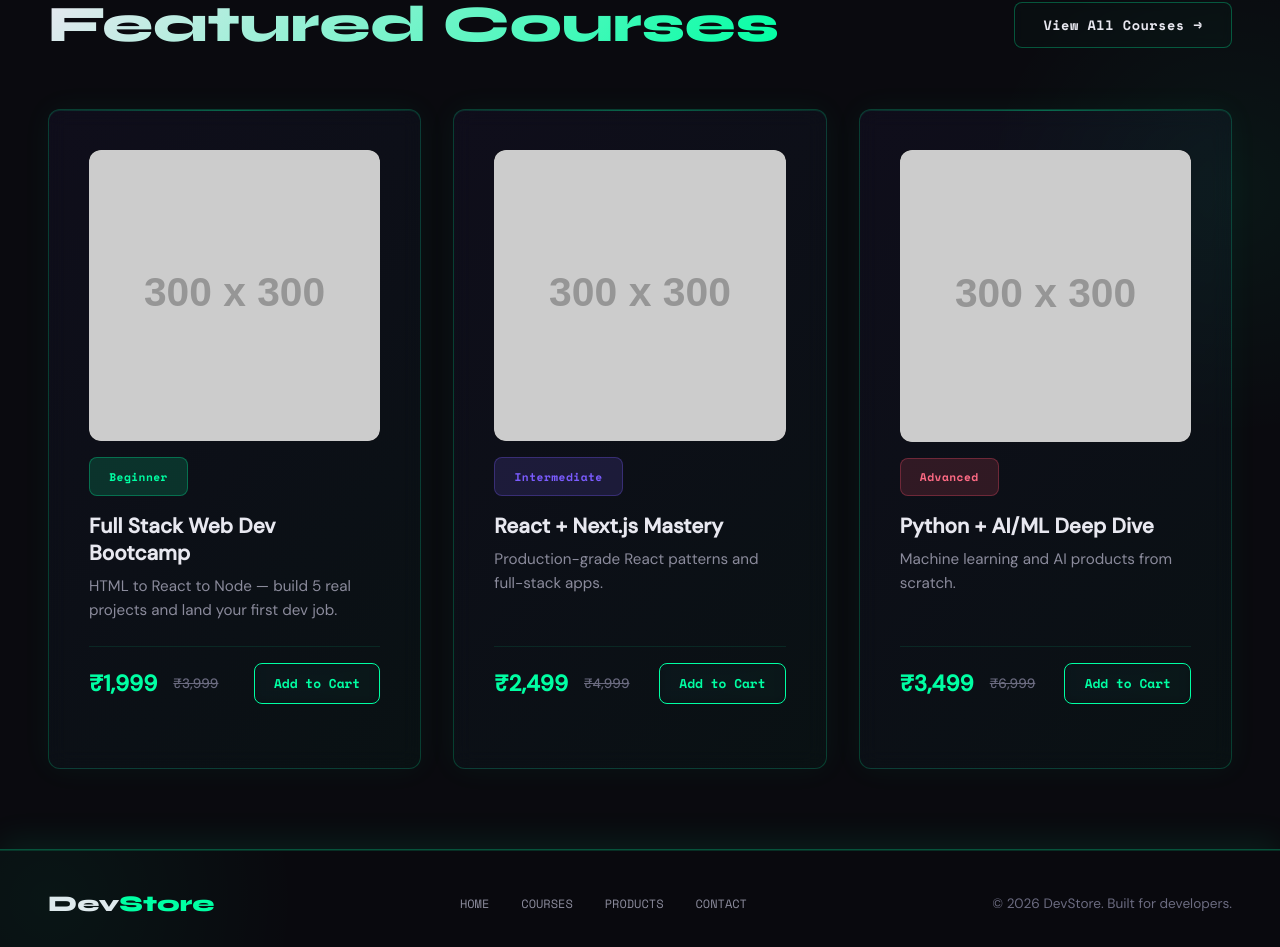
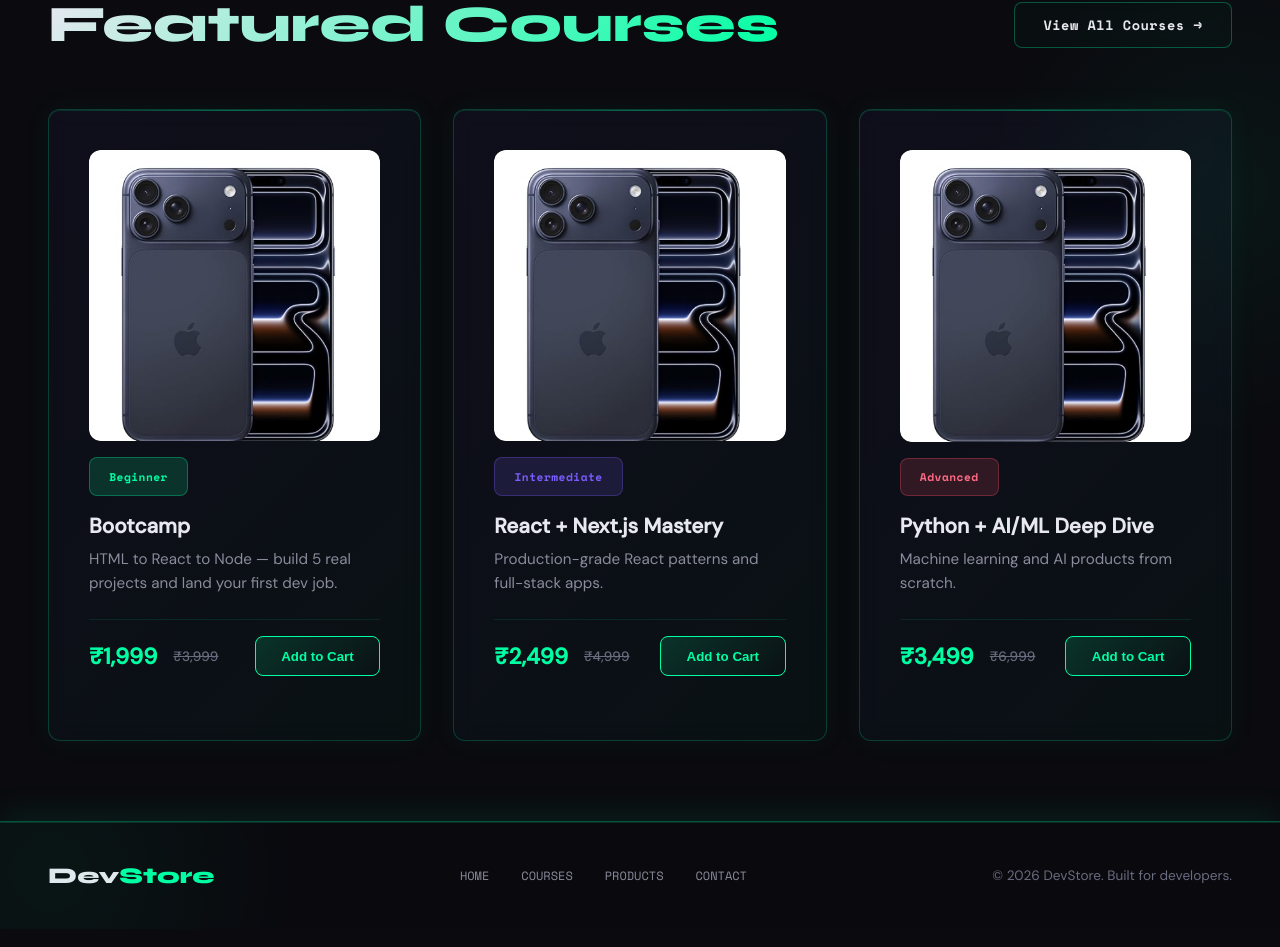
Before and after one commit to shahzad84/My_website_7.0, a React (Create React App) app in the folder frontend/: page / in a window 1280 px wide. Shown: the part 1605-2552 px from the top of the page. Built offline with nearby package versions, Linux system fonts and the light colour scheme.

Commit message:
improve  some id  issue

```diff
--- a/frontend/src/App.js
+++ b/frontend/src/App.js
@@ -34,7 +34,7 @@
         <Route path="/youtube" element={<Youtube />} />
         <Route path="/success" element={<Success />} />
         <Route path="/youtube/video/:id" element={<VideoPage />} />
-        <Route path="/courses/Course/:id" element={<CoursePage />} />
+        <Route path="/courses/course/:id" element={<CoursePage />} />
         <Route path="/products/product/:id" element={<ProductPage/>} />
       </Routes>
       <Footer />
--- a/frontend/src/components/Cart.js
+++ b/frontend/src/components/Cart.js
@@ -8,20 +8,22 @@
 
   // ✅ Calculate total dynamically
   const total = cart.reduce((acc, item) => {
-    const price = Number(item.price.replace(/[^0-9]/g, ""));
+    const price = parseInt(item.price?.replace(/[^\d]/g, ""), 10) || 0;
     return acc + price * item.qty;
   }, 0);
+  const totalItems = cart.reduce((acc, item) => acc + item.qty, 0);
   const navigate = useNavigate();
   return (
     <div className="cart">
       {/* BACK BUTTON */}
-        <button className="back-btn" onClick={() => navigate(-1)}>
-          ← Back
-        </button>
+
       {/* HEADER */}
       <div className="cart-header">
+        <button className="back-btn" onClick={() => navigate(-1)}>
+         ← Back
+        </button>
         <h1>Your Cart</h1>
-        <p>{cart.length} items</p>
+        <p>{totalItems} item{totalItems !== 1 && "s"}</p>
       </div>
 
       {/* EMPTY STATE */}
@@ -32,7 +34,7 @@
           {/* CART ITEMS */}
           <div className="cart-grid">
             {cart.map((item) => (
-              <div className="cart-card" key={item.id}>
+              <div className="cart-card" key={`${item.type}-${item.id}`}>
 
                 {/* IMAGE */}
                 <div className="cart-image">
@@ -50,16 +52,16 @@
 
                   {/* ACTIONS */}
                   <div className="cart-actions">
-                    <button onClick={() => decreaseQty(item.id)}>-</button>
+                    <button onClick={() => decreaseQty(item.id, item.type)}>-</button>
                     <span>{item.qty}</span>
-                    <button onClick={() => increaseQty(item.id)}>+</button>
+                    <button onClick={() => increaseQty(item.id, item.type)}>+</button>
                   </div>
                 </div>
 
                 {/* REMOVE */}
                 <button
                   className="remove-btn"
-                  onClick={() => removeFromCart(item.id)}
+                  onClick={() => removeFromCart(item.id, item.type)}
                 >
                   ✕
                 </button>
--- a/frontend/src/components/Courses.js
+++ b/frontend/src/components/Courses.js
@@ -3,9 +3,9 @@
 import { useNavigate } from "react-router-dom";
 import { images } from "./images";
 import { useCart } from "../context/CartContext";
-const allCourses = [
+export const courses = [
   {
-    id:1,
+    id: "course-1",
     type: "course",
     level: "Beginner",
     image: images.phone,
@@ -17,7 +17,7 @@
     tagClass: "tag-beginner",
   },
   {
-    id:2,
+    id: "course-2",
     type: "course",
     level: "Intermediate",
     image: images.phone,
@@ -29,7 +29,7 @@
     tagClass: "tag-inter",
   },
   {
-    id:3,
+    id: "course-3",
     type: "course",
     level: "Advanced",
     image: images.phone,
@@ -41,7 +41,7 @@
     tagClass: "tag-adv",
   },
   {
-    id:4,
+    id: "course-4",
     type: "course",
     level: "Beginner",
     image: images.phone,
@@ -53,7 +53,7 @@
     tagClass: "tag-beginner",
   },
   {
-    id:5,
+    id: "course-5",
     type: "course",
     level: "Intermediate",
     image: images.phone,
@@ -65,7 +65,7 @@
     tagClass: "tag-inter",
   },
   {
-    id:6,
+    id: "course-6",
     type: "course",
     level: "Advanced",
     image: images.phone,
@@ -91,7 +91,7 @@
       </div>
 
       <div className="courses-grid">
-        {allCourses.map((course, index) => (
+        {courses.map((course, index) => (
           <div
             className="course-card"
             key={course.id}
@@ -122,7 +122,7 @@
               </div>
 
               <button
-                className="course-btn"
+                className="buy-btn"
                 onClick={(e) => {
                   e.stopPropagation();
 
--- a/frontend/src/components/FeaturedCourses.js
+++ b/frontend/src/components/FeaturedCourses.js
@@ -3,38 +3,7 @@
 import "./FeaturedCourses.css";
 import { images } from "./images";
 import { useCart } from "../context/CartContext";
-const courses = [
-  {
-    id: 1,
-    level: "Beginner",
-    image: "https://via.placeholder.com/300",
-    title: "Full Stack Web Dev Bootcamp",
-    desc: "HTML to React to Node — build 5 real projects and land your first dev job.",
-    price: "₹1,999",
-    oldPrice: "₹3,999",
-    tagClass: "tag-beginner",
-  },
-  {
-    id: 2,
-    level: "Intermediate",
-    image: "https://via.placeholder.com/300",
-    title: "React + Next.js Mastery",
-    desc: "Production-grade React patterns and full-stack apps.",
-    price: "₹2,499",
-    oldPrice: "₹4,999",
-    tagClass: "tag-inter",
-  },
-  {
-    id: 3,
-    level: "Advanced",
-    image: "https://via.placeholder.com/300",
-    title: "Python + AI/ML Deep Dive",
-    desc: "Machine learning and AI products from scratch.",
-    price: "₹3,499",
-    oldPrice: "₹6,999",
-    tagClass: "tag-adv",
-  },
-];
+import { courses } from "./Courses";
 
 const FeaturedCourses = () => {
   const navigate = useNavigate();
@@ -53,7 +22,7 @@
       </div>
 
       <div className="courses-grid">
-        {courses.map((course) => (
+        {courses.slice(0, 3).map((course) => (
           <div
             className="course-card"
             key={course.id}
@@ -81,7 +50,7 @@
               </div>
 
               <button
-                className="course-btn"
+                className="buy-btn"
                 onClick={(e) => {
                   e.stopPropagation();
 
--- a/frontend/src/components/Product.js
+++ b/frontend/src/components/Product.js
@@ -5,9 +5,11 @@
 import { images } from "./images";
 import { useState } from "react";
 import { useCart } from "../context/CartContext";
+
 const products = [
   {
-    id: 1,
+    id: "product-1",
+    type: "product",
     title: "Mechanical Keyboard",
     desc: "Premium RGB keyboard for developers",
     price: "₹2,999",
@@ -16,7 +18,8 @@
     image: images.phone,
   },
   {
-    id: 2,
+    id: "product-2",
+    type: "product",
     title: "Gaming Mouse",
     desc: "High precision RGB gaming mouse",
     price: "₹1,499",
@@ -25,7 +28,8 @@
     image:images.keyboard,
   },
   {
-    id: 3,
+    id: "product-3",
+    type: "product",
     title: "Mechanical Keyboard Pro",
     desc: "Hot-swappable switches with RGB lighting",
     price: "₹4,499",
@@ -34,7 +38,8 @@
     image: images.phone,
   },
   {
-    id: 4,
+    id: "product-4",
+    type: "product",
     title: "Wireless Headphones",
     desc: "Noise cancelling over-ear headphones",
     price: "₹3,999",
@@ -43,7 +48,8 @@
     image:images.keyboard,
   },
   {
-    id: 5,
+    id: "product-5",
+    type: "product",
     title: "Laptop Stand",
     desc: "Aluminium ergonomic adjustable stand",
     price: "₹899",
@@ -52,7 +58,8 @@
     image:images.keyboard,
   },
   {
-    id: 6,
+    id: "product-6",
+    type: "product",
     title: "USB-C Hub",
     desc: "7-in-1 multiport adapter for laptops",
     price: "₹1,299",
@@ -61,7 +68,8 @@
     image: images.phone,
   },
   {
-    id: 7,
+    id: "product-7",
+    type: "product",
     title: "Smartwatch",
     desc: "Fitness tracking with AMOLED display",
     price: "₹2,999",
@@ -123,7 +131,7 @@
               </div>
 
               <button
-                className="course-btn"
+                className="buy-btn"
                 onClick={(e) => {
                   e.stopPropagation();
                   addToCart(item);   // 🔥 THIS IS REQUIRED
--- a/frontend/src/context/CartContext.js
+++ b/frontend/src/context/CartContext.js
@@ -15,14 +15,16 @@
     localStorage.setItem("cart", JSON.stringify(cart));
   }, [cart]);
 
-  // ✅ Add to cart
+  // ✅ Add to cart (FIXED with id + type)
   const addToCart = (product) => {
     setCart((prev) => {
-      const exist = prev.find((item) => item.id === product.id);
+      const exist = prev.find(
+        (item) => item.id === product.id && item.type === product.type
+      );
 
       if (exist) {
         return prev.map((item) =>
-          item.id === product.id
+          item.id === product.id && item.type === product.type
             ? { ...item, qty: item.qty + 1 }
             : item
         );
@@ -32,27 +34,29 @@
     });
   };
 
-  // ✅ Remove item
-  const removeFromCart = (id) => {
-    setCart((prev) => prev.filter((item) => item.id !== id));
+  // ✅ Remove item (FIXED)
+  const removeFromCart = (id, type) => {
+    setCart((prev) =>
+      prev.filter((item) => !(item.id === id && item.type === type))
+    );
   };
 
-  // ✅ Increase qty
-  const increaseQty = (id) => {
+  // ✅ Increase qty (FIXED)
+  const increaseQty = (id, type) => {
     setCart((prev) =>
       prev.map((item) =>
-        item.id === id
+        item.id === id && item.type === type
           ? { ...item, qty: item.qty + 1 }
           : item
       )
     );
   };
 
-  // ✅ Decrease qty
-  const decreaseQty = (id) => {
+  // ✅ Decrease qty (FIXED)
+  const decreaseQty = (id, type) => {
     setCart((prev) =>
       prev.map((item) =>
-        item.id === id && item.qty > 1
+        item.id === id && item.type === type && item.qty > 1
           ? { ...item, qty: item.qty - 1 }
           : item
       )
```
Also changed, not shown: 1 other file (tests, documents, lock files or other folders).
